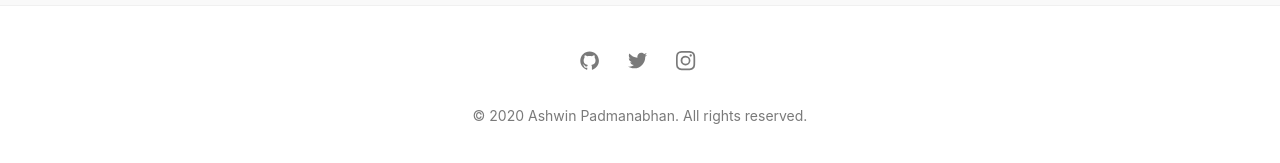
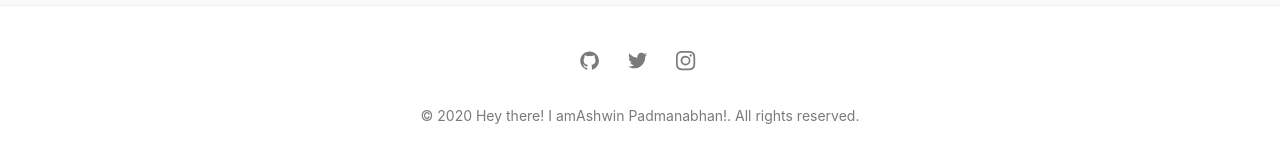
Before and after one commit to PadmanabhanAshwin/PadmanabhanAshwin.github.io, a Jekyll site: the page built from index.md, in a window 1280 px wide and 900 px high, scrolled down 899 px. Shown: the part 729-892 px from the top of the window. Built offline with Jekyll 4.4.1, drawn with Linux system fonts in a browser that asks for light colours; some of the changed text lies outside the part shown.

Commit message:
links working, small edit

```diff
--- a/_config.yml
+++ b/_config.yml
@@ -1,5 +1,5 @@
 # SITE CONFIGURATION
-title: Ashwin Padmanabhan # your site title
+title: Hey there! I amAshwin Padmanabhan! # your site title
 author: GitHub User # You :P
 description: > # Meta description of Homepage
   Write an awesome description for your new site here. You can edit this
```
